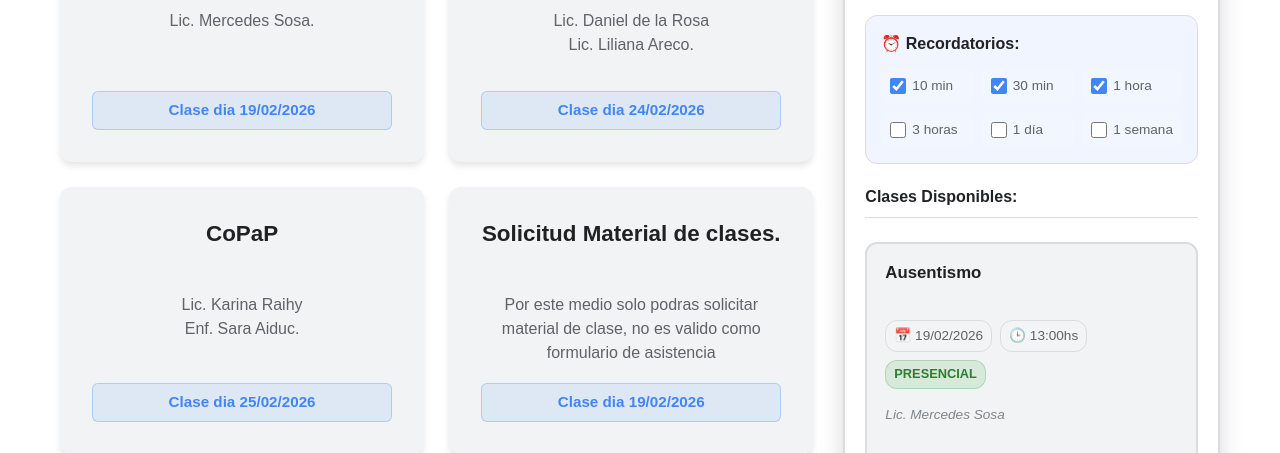
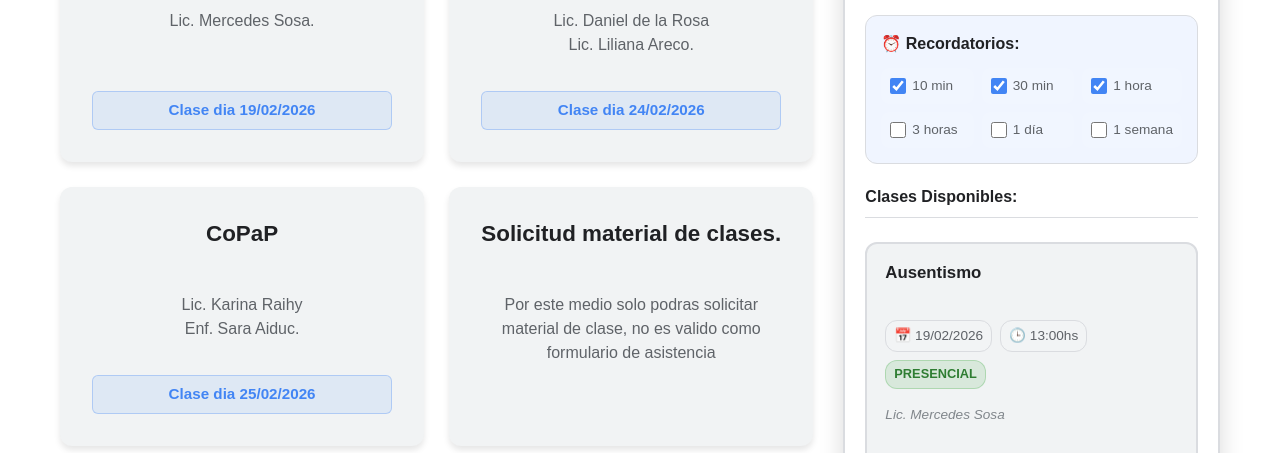
Before and after one commit to Juan-Pablo-230/sistema-formulario-beta, a website: page index.html in a window 1280 px wide. Shown: the part 493-946 px from the top of the page. Drawn offline with Linux system fonts and the light colour scheme; no server answers.

Commit message:
Add files via upload

```diff
--- a/index.html
+++ b/index.html
@@ -75,10 +75,9 @@
                         <span class="class-date">Clase dia 25/02/2026</span>
                     </div>
 
-                    <div class="class-card" onclick="window.location.href='/material.html'">
-                        <h3>Solicitud Material de clases.</h3>
+                    <div class="class-card" onclick="window.location.href='/material-historico.html'">
+                        <h3>Solicitud material de clases.</h3>
                         <p>Por este medio solo podras solicitar material de clase, no es valido como formulario de asistencia</p>
-                        <span class="class-date">Clase dia 19/02/2026</span>
                     </div>
                 </div>
 
```
